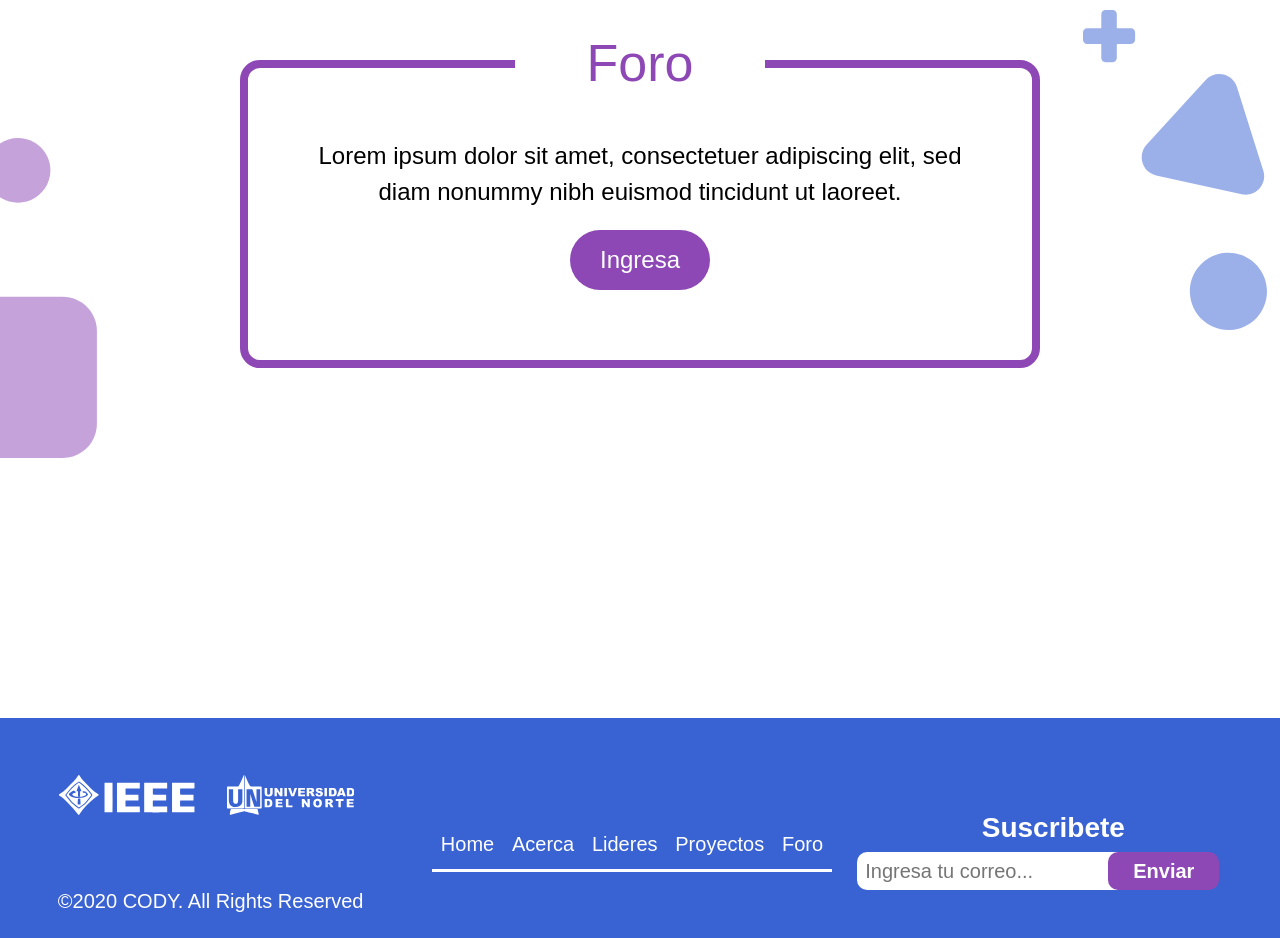
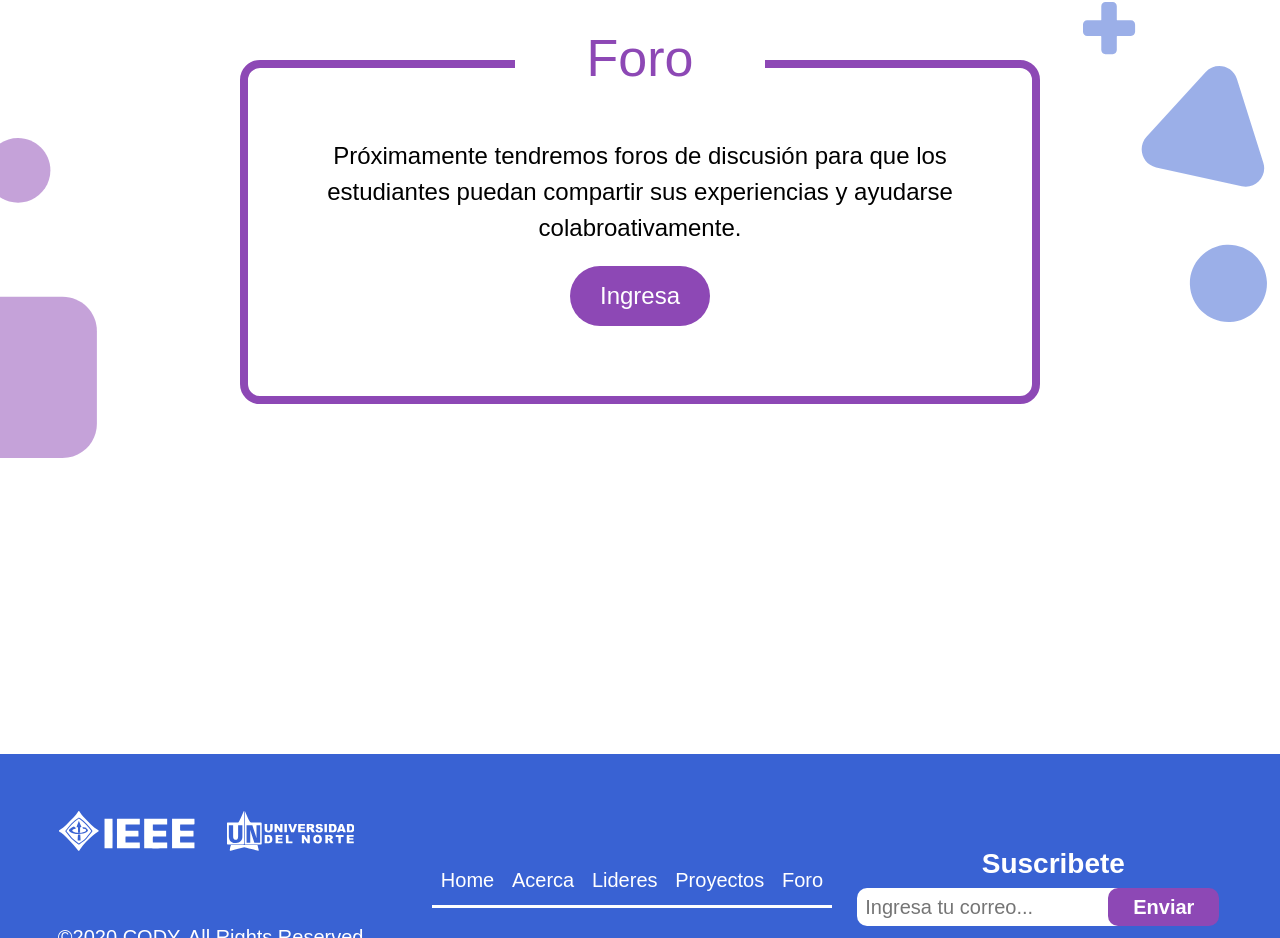
Before and after one commit to danielsoto-dev/Cody-Proyect-IEEE-VIP-Uninorte, a React (Create React App) app: page / in a window 1280 px wide. Shown: the part 4628-5566 px from the top of the page. Built offline with nearby package versions, Linux system fonts and the light colour scheme; the HTML template or start-up script is replaced by a standard one.

Commit message:
Update index.jsx

```diff
--- a/src/components/Forum/index.jsx
+++ b/src/components/Forum/index.jsx
@@ -12,8 +12,7 @@ export default function Forum() {
         <img alt='' src={rightForum} className='right-forum' />
         <div className='forum__title'>Foro</div>
         <p>
-          Lorem ipsum dolor sit amet, consectetuer adipiscing elit, sed diam
-          nonummy nibh euismod tincidunt ut laoreet.
+          Próximamente tendremos foros de discusión para que los estudiantes puedan compartir sus experiencias y ayudarse colabroativamente.
         </p>
         <button className='forum__btn'>Ingresa</button>
       </div>
```
